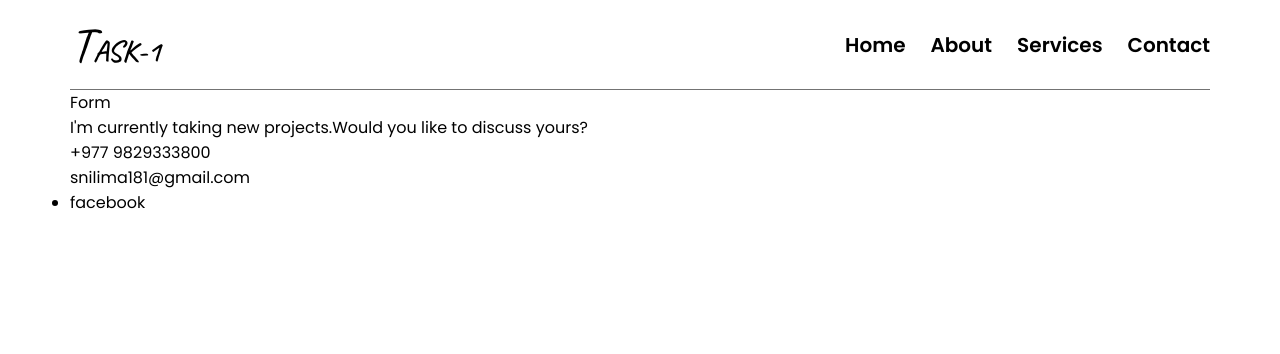
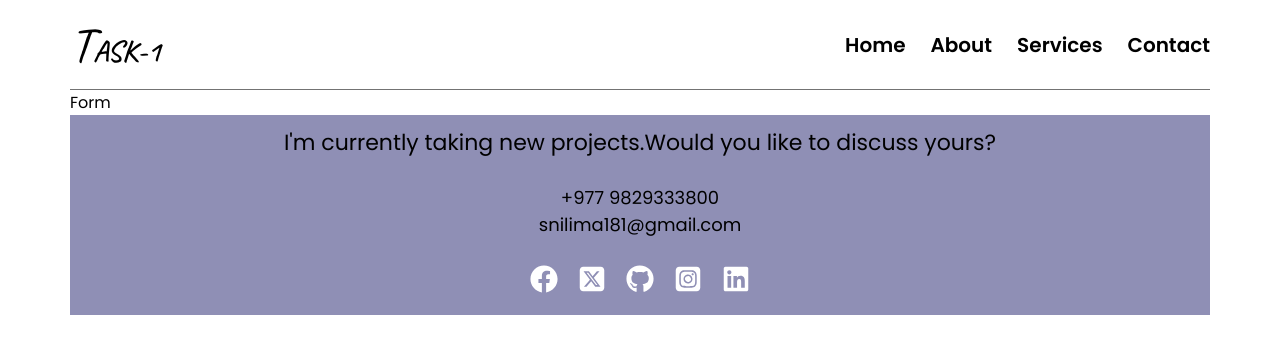
Before and after one commit to NilimaSardar/Intern_Task, a React (Vite) app in the folder 01_UserInput_HF/: page / in a window 1280 px wide. Shown: the top 354 px of the page. Built offline with nearby package versions, Linux system fonts and the light colour scheme.

Commit message:
Footer component done

```diff
--- a/01_UserInput_HF/src/components/Footer/Footer.jsx
+++ b/01_UserInput_HF/src/components/Footer/Footer.jsx
@@ -1,17 +1,26 @@
 import React from 'react'
 import styled from 'styled-components'
+import { FaFacebook } from "react-icons/fa";
+import { FaSquareXTwitter } from "react-icons/fa6";
+import { FaGithub } from "react-icons/fa";
+import { FaSquareInstagram } from "react-icons/fa6";
+import { FaLinkedin } from "react-icons/fa";
 
 const Footer = () => {
   return (
     <FooterStyled>
-        <p>I'm currently taking new projects.Would you like to discuss yours?</p>
+        <p className='desc'>I'm currently taking new projects.Would you like to discuss yours?</p>
         <div className='contact'>
           <p className='number'> +977 9829333800</p>
           <p className='email'>snilima181@gmail.com</p>
         </div>
         <div className='social-logo'>
           <ul>
-            <li>facebook</li>
+            <li><FaFacebook/></li>
+            <li><FaSquareXTwitter/></li>
+            <li><FaGithub/></li>
+            <li><FaSquareInstagram/></li>
+            <li><FaLinkedin/></li>
           </ul>
         </div>
     </FooterStyled>
@@ -21,6 +30,34 @@ const Footer = () => {
 export default Footer
 
 const FooterStyled = styled.div`
+  background-color: #8f8fb5;
+  height: 200px;
+  display: flex;
+  flex-direction: column;
+  justify-content: center;
+  align-items: center;
+  gap: 25px;
+  padding: 20px 0;
 
+  .desc{
+    font-size: 22px;
+    font-weight: 400;
+  }
 
+  .contact{
+    font-weight: 400;
+    font-size: 18px;
+    display: flex;
+    flex-direction: column;
+    justify-content: center;
+    align-items: center;
+  }
+
+.social-logo ul{
+  display: flex;
+  gap: 20px;
+  font-size: 28px;
+  list-style: none;
+  color: white;
+}
 `;
--- a/01_UserInput_HF/src/components/Header/Header.jsx
+++ b/01_UserInput_HF/src/components/Header/Header.jsx
@@ -23,7 +23,7 @@ export default Header
 
 const HeaderStyle = styled.div`
   height: 90px;
-  /* background-color: #c0ffd9; */
+  /* background-color: #8f8fb5; */
   display: flex;
   justify-content: space-between;
   align-items: center;
```
Also changed, not shown: 1 other file (tests, documents, lock files or other folders).
